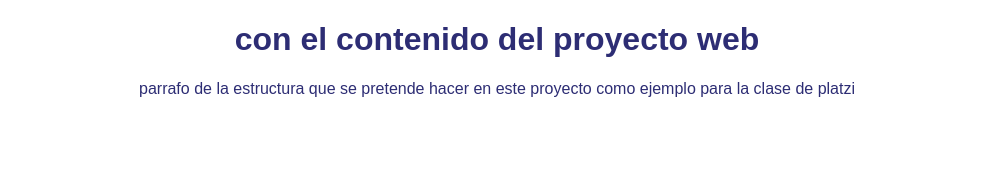
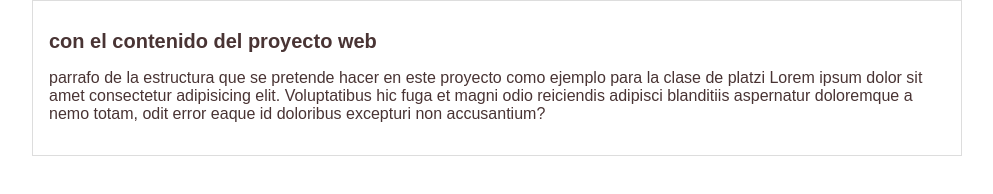
Before and after one commit to AlejandroPulgarinAtehortua/ClaseGitPlatzi, a plain HTML site: page index.html in a window 1280 px wide. Shown: the whole page, without its empty margins (143-1136 px from the left). Drawn offline with Linux system fonts and the light colour scheme.

Commit message:
commit al master del index en su version mas reciente

```diff
--- a/Css/styles.css
+++ b/Css/styles.css
@@ -1,5 +1,20 @@
 body {
-    color: rgb(45, 45, 116);
+    color: rgb(73, 52, 52);
     text-align: center;
     font-family: Arial, Helvetica, sans-serif;
+    font-size: 16px;
+    margin: 0;
+    padding: 0;
 }
+
+#container {
+    width: 70%;
+    padding: 1em;
+    text-align: left;
+    border: 1px solid #DDD;
+    margin: 0 auto;
+}
+
+#container h1 {
+    font-size: 20px;
+}
--- a/index.html
+++ b/index.html
@@ -9,8 +9,15 @@
 </head>
 
 <body>
-    <h1>con el contenido del proyecto web</h1>
-    <p>parrafo de la estructura que se pretende hacer en este proyecto como ejemplo para la clase de platzi</p>
+    <div id="container">
+        <div id="post">
+            <h1>con el contenido del proyecto web</h1>
+            <p>parrafo de la estructura que se pretende hacer en este proyecto como ejemplo para la clase de platzi Lorem ipsum dolor sit amet consectetur adipisicing elit. Voluptatibus hic fuga et magni odio reiciendis adipisci blanditiis aspernatur doloremque
+                a nemo totam, odit error eaque id doloribus excepturi non accusantium?
+            </p>
+        </div>
+    </div>
 </body>
 
+
 </html>
```
